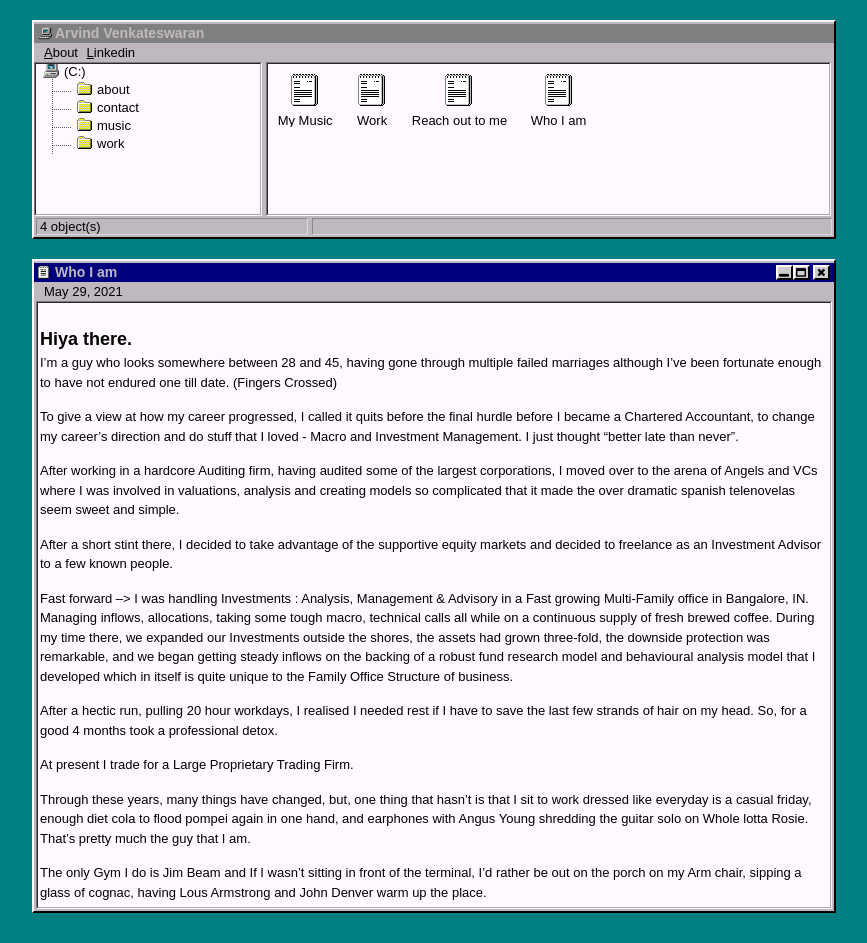
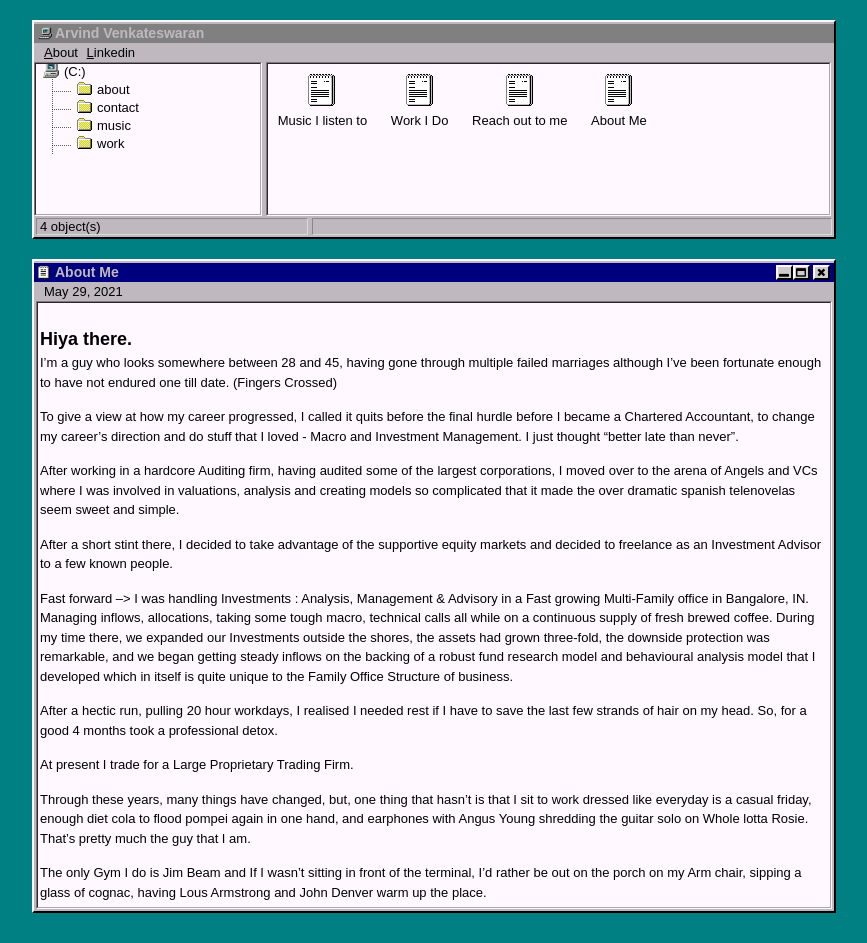
Before and after one commit to arvindvenkat/arvindvenkat.github.io, a Jekyll site: the page built from _posts/2021-05-29-about-me.md, in a window 1280 px wide. Shown: the whole page, without its empty margins (206-1073 px from the left). Built offline with Jekyll 4.4.1, drawn with Linux system fonts in a browser that asks for light colours.

Commit message:
en masse

```diff
--- a/_posts/2021-05-29-about-me.md
+++ b/_posts/2021-05-29-about-me.md
@@ -1,6 +1,6 @@
 ---
 layout: default
-title: "Who I am"
+title: "About Me"
 tags: about
 ---
 
--- a/_posts/2021-05-29-music.md
+++ b/_posts/2021-05-29-music.md
@@ -1,6 +1,6 @@
 ---
 layout: default
-title: "Work"
+title: "Work I Do"
 tags: work
 ---
 
--- a/_posts/2021-05-29-work.md
+++ b/_posts/2021-05-29-work.md
@@ -1,6 +1,6 @@
 ---
 layout: default
-title: "My Music"
+title: "Music I listen to"
 tags: music
 ---
 
```
